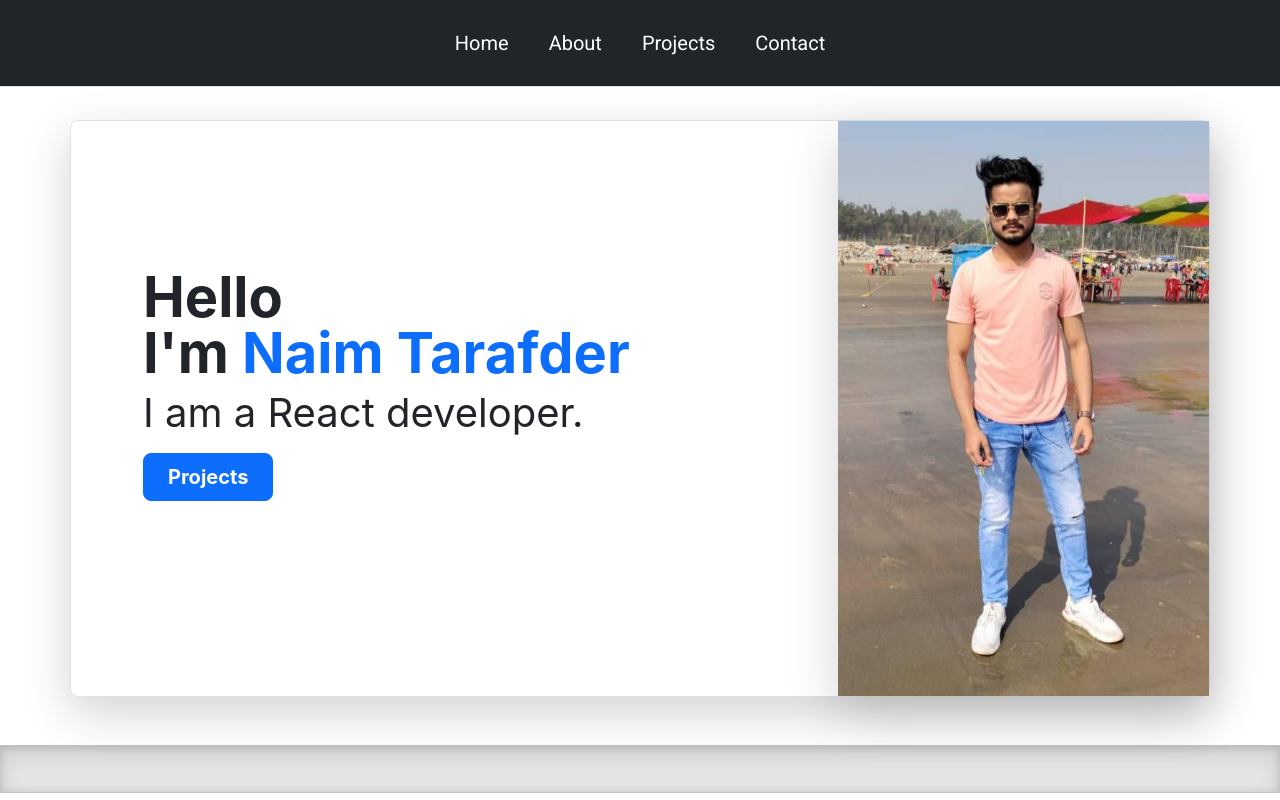
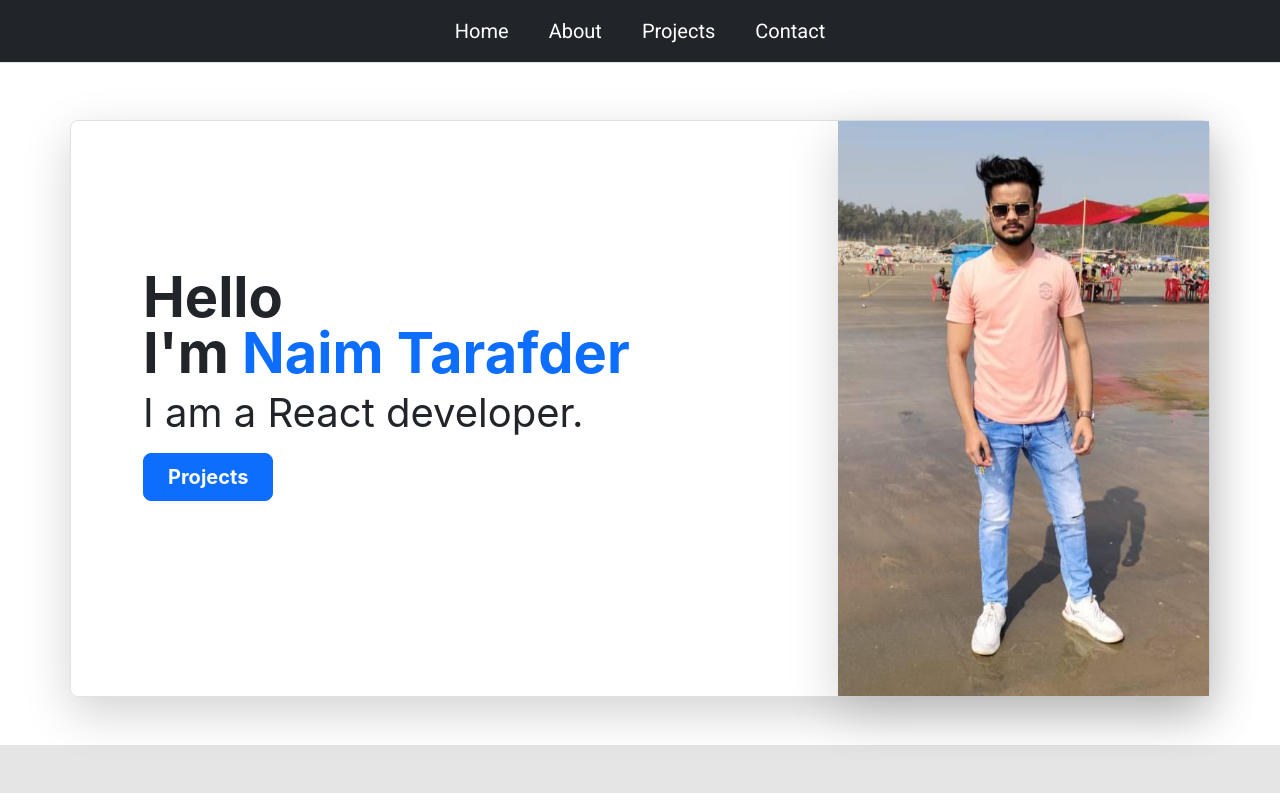
Before and after one commit to naim4903/portfolio-react.github.io, a React (Create React App) app: page / in a window 1280 px wide. Shown: the top 800 px of the page. Built offline with nearby package versions, Linux system fonts and the light colour scheme.

Commit message:
navbar size

```diff
--- a/public/style.css
+++ b/public/style.css
@@ -6,15 +6,15 @@
     font-weight: 400;
     color: #ffff;
     font-family: Roboto;
-    margin: 12px;
+    margin: 0 12px;
 }
 
 .b-example-divider {
     height: 3rem;
     background-color: rgba(0, 0, 0, .1);
-    border: solid rgba(0, 0, 0, .15);
-    border-width: 1px 0;
-    box-shadow: inset 0 .5em 1.5em rgba(0, 0, 0, .1), inset 0 .125em .5em rgba(0, 0, 0, .15);
+    /* border: solid rgba(0, 0, 0, .15); */
+    /* border-width: 1px 0; */
+    /* box-shadow: inset 0 .5em 1.5em rgba(0, 0, 0, .1), inset 0 .125em .5em rgba(0, 0, 0, .15); */
 }
 
 .project-section .h1 {
```
